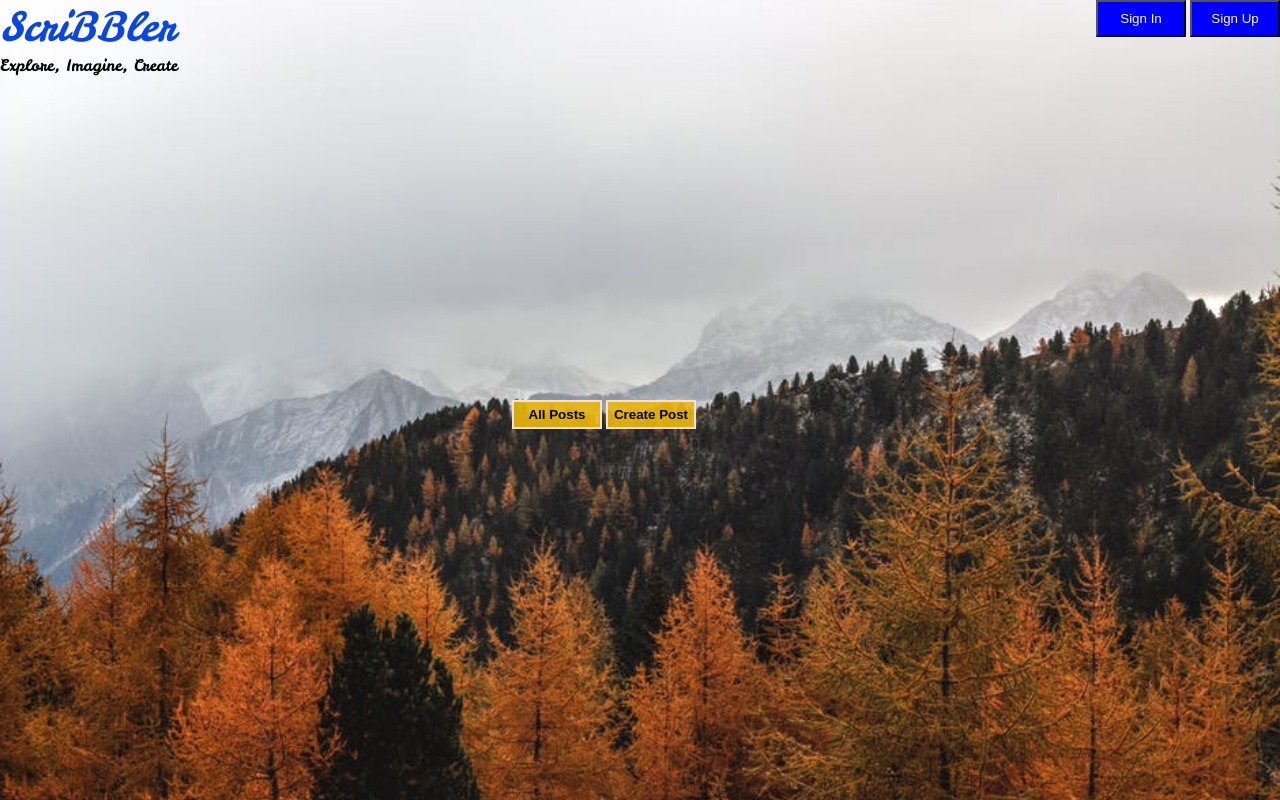
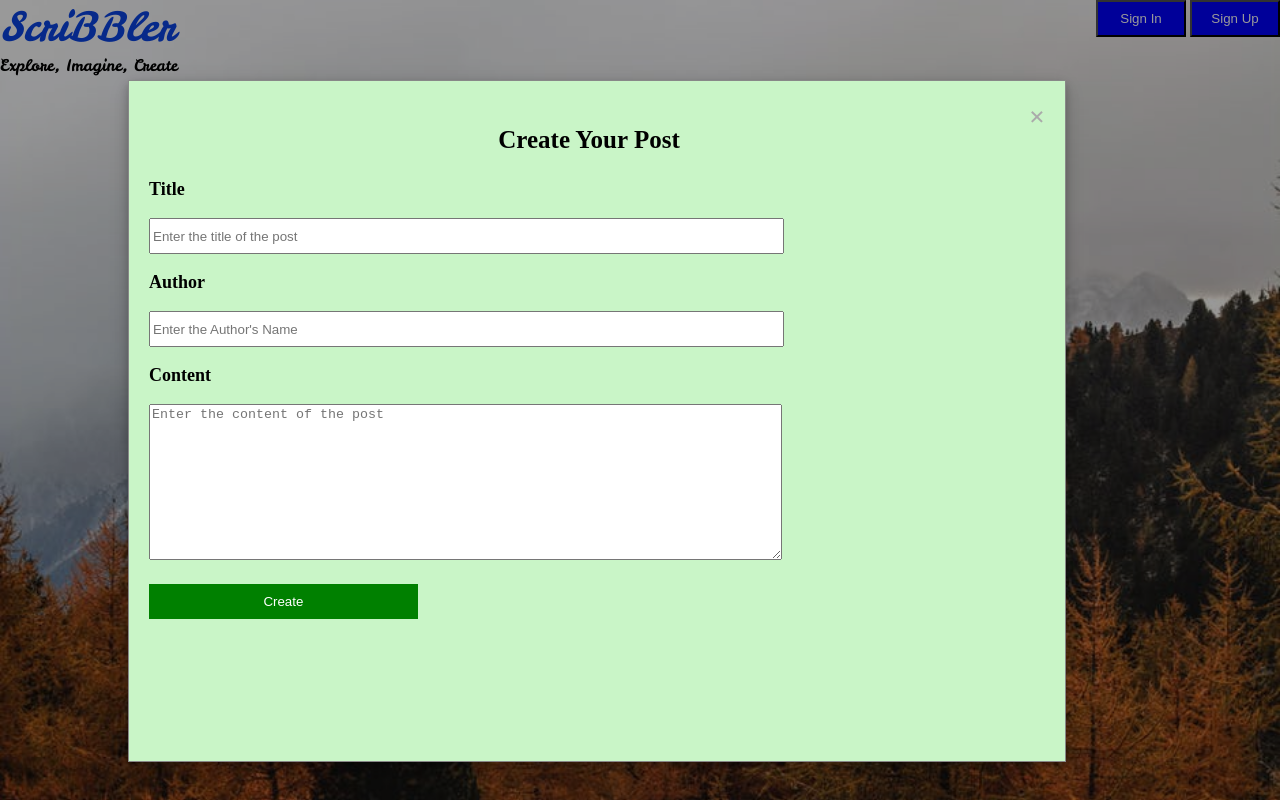
Before and after one commit to TirlochaN-user/Bloglist_Project, a plain HTML site: page index.html in a window 1280 px wide. Both pictures are taken after a click on the button "Create Post". Drawn offline with Linux system fonts and the light colour scheme.

Commit message:
create post added with functionalities to index.html

```diff
--- a/css/index.css
+++ b/css/index.css
@@ -124,3 +124,34 @@ body{
 #myModalSignin > div > form > p:nth-child(6) > span{
    cursor: pointer;
 }
+/* CREATE POST MODAL PART */
+.postmodal-content{
+   position: absolute;
+   top:10%;
+   left:10%;
+   background-color: #c9f5c7;
+   padding: 20px;
+   border: 1px solid #888;
+   width: 70%;
+   height:80%;
+   box-shadow: 0 4px 8px 0 rgba(0,0,0,0.2),0 6px 20px 0 rgba(0,0,0,0.19);
+}
+.postmodal-content form p{
+   font-weight: bold;
+   font-size: 18px;
+}
+.postmodal-content form input{
+   width:70%;
+   height:30px;
+}
+.postmodal-content h3{
+   font-size: 25px;
+   text-align: center;
+}
+#postContentInput{
+   width:70%;
+   height:150px;
+}
+.postmodal-content button{
+   width:30%;
+}
--- a/index.html
+++ b/index.html
@@ -34,7 +34,7 @@
 
             <!-- Insert code for All Posts & Create Post button here -->
             <a href="./html/bloglist.html"><button class="post-btn">All Posts</button></a>
-            <button class="post-btn">Create Post</button>
+            <button class="post-btn" onclick="showpostmodal(1)">Create Post</button>
 
         </div>
     </div>
@@ -84,9 +84,23 @@
 
     </div>
 
-    <div>
+    <div id="postmodal" class="modal">
 
-    	<!-- Insert code for Create Post modal here -->
+        <!-- Insert code for Create Post modal here -->
+        <div class="postmodal-content">
+                <span id="close" onclick="closePostModal()" class="close">&times;</span>
+                <h3>Create Your Post</h3>
+                <form>
+                    <p>Title</p>
+                    <input type="text" name="postTitle" id="postTitleInput" placeholder="Enter the title of the post" required></input>
+                    <p>Author</p>
+                    <input type="text" name="postAuthor" id="postAuthorInput" placeholder="Enter the Author's Name" required></input>
+                    <p>Content</p>
+                    <textarea type="text" name="postContent" id="postContentInput" placeholder="Enter the content of the post"></textarea>
+                    <button class="button3">Create</button>
+
+                </form>
+            </div>
 
     </div>
 
--- a/js/index.js
+++ b/js/index.js
@@ -37,3 +37,19 @@ function closeSignUpModal()
     modalelement.style.display='none';
 
 }
+function showpostmodal(x)
+{
+    var postmodal=document.getElementById('postmodal');
+    if(x==0)
+        postmodal.setAttribute('style','display:none');
+    else
+        postmodal.setAttribute('style','display:block');
+}
+showpostmodal(0);
+function closePostModal()
+{
+    var modalelement=document.getElementById('postmodal');
+    var body=document.querySelector('body');
+    body.style.display='';
+    modalelement.style.display='none';
+}
```
